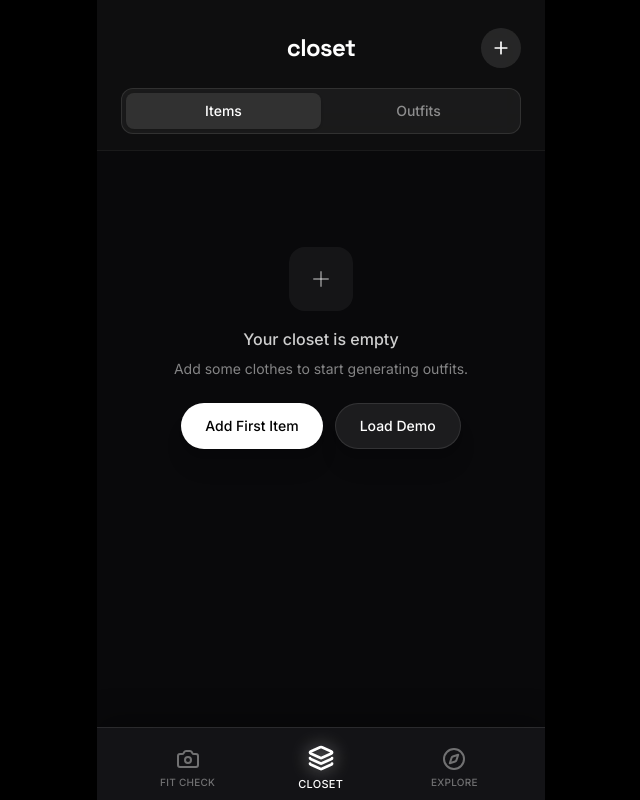
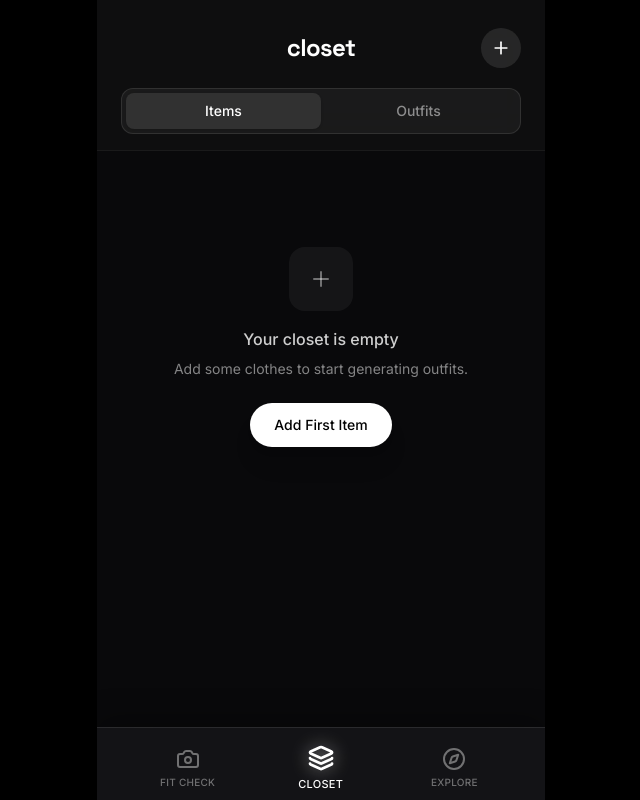
Before and after one commit to nj-codes-24/is-my-fit-cooked, a React (Vite) app: page /closet in a window 1280 px wide. Shown: the whole page, without its empty margins (319-959 px from the left). Built offline with nearby package versions, Linux system fonts and the light colour scheme.

Commit message:
refactor(closet): remove load demo feature from empty state
- Remove `loadDemoCloset` helper function
- Remove "Load Demo" button from the UI to streamline the empty state

```diff
--- a/src/pages/Closet.tsx
+++ b/src/pages/Closet.tsx
@@ -22,16 +22,7 @@ export function Closet() {
   const [outfits, setOutfits] = useState<Outfit[]>([]);
   const [activeTab, setActiveTab] = useState<"items" | "outfits">("items");
 
-  const loadDemoCloset = () => {
-    const demos = [
-      { id: 'd1', category: 'T-Shirts', color: 'Black', image: 'https://images.unsplash.com/photo-1521572163474-6864f9cf17ab?auto=format&fit=crop&q=80&w=500', addedAt: Date.now() },
-      { id: 'd2', category: 'Pants', color: 'Blue', image: 'https://images.unsplash.com/photo-1624378439575-d1ead6cb46bc?auto=format&fit=crop&q=80&w=500', addedAt: Date.now() },
-      { id: 'd3', category: 'Shoes', color: 'White', image: 'https://images.unsplash.com/photo-1542291026-7eec264c27ff?auto=format&fit=crop&q=80&w=500', addedAt: Date.now() },
-      { id: 'd4', category: 'Accessories', color: 'Silver', image: 'https://images.unsplash.com/photo-1523206489230-c012c64b2b48?auto=format&fit=crop&q=80&w=500', addedAt: Date.now() },
-      { id: 'd5', category: 'T-Shirts', color: 'White', image: 'https://images.unsplash.com/photo-1583743814966-8936f5b7be1a?auto=format&fit=crop&q=80&w=500', addedAt: Date.now() },
-    ];
-    demos.forEach(d => addItem(d));
-  };
+
 
   const handleFileUpload = (e: React.ChangeEvent<HTMLInputElement>) => {
     const file = e.target.files?.[0];
@@ -277,12 +268,6 @@ export function Closet() {
                       className="px-6 py-3 rounded-full bg-white text-black font-medium text-sm shadow-xl"
                     >
                       Add First Item
-                    </button>
-                    <button
-                      onClick={loadDemoCloset}
-                      className="px-6 py-3 rounded-full bg-[#1C1C1E] border border-white/10 text-white font-medium text-sm hover:bg-white/10 transition-colors shadow-xl"
-                    >
-                      Load Demo
                     </button>
                   </div>
                 </div>
```
